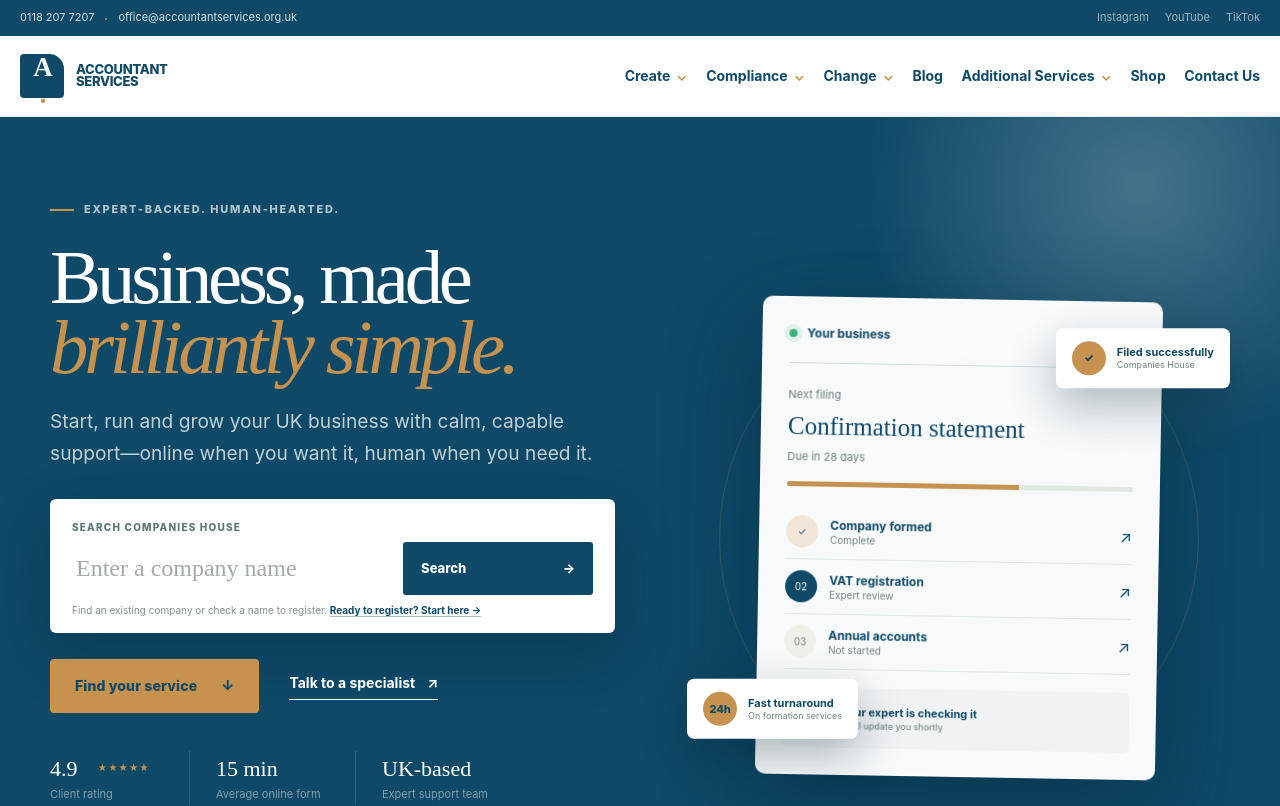
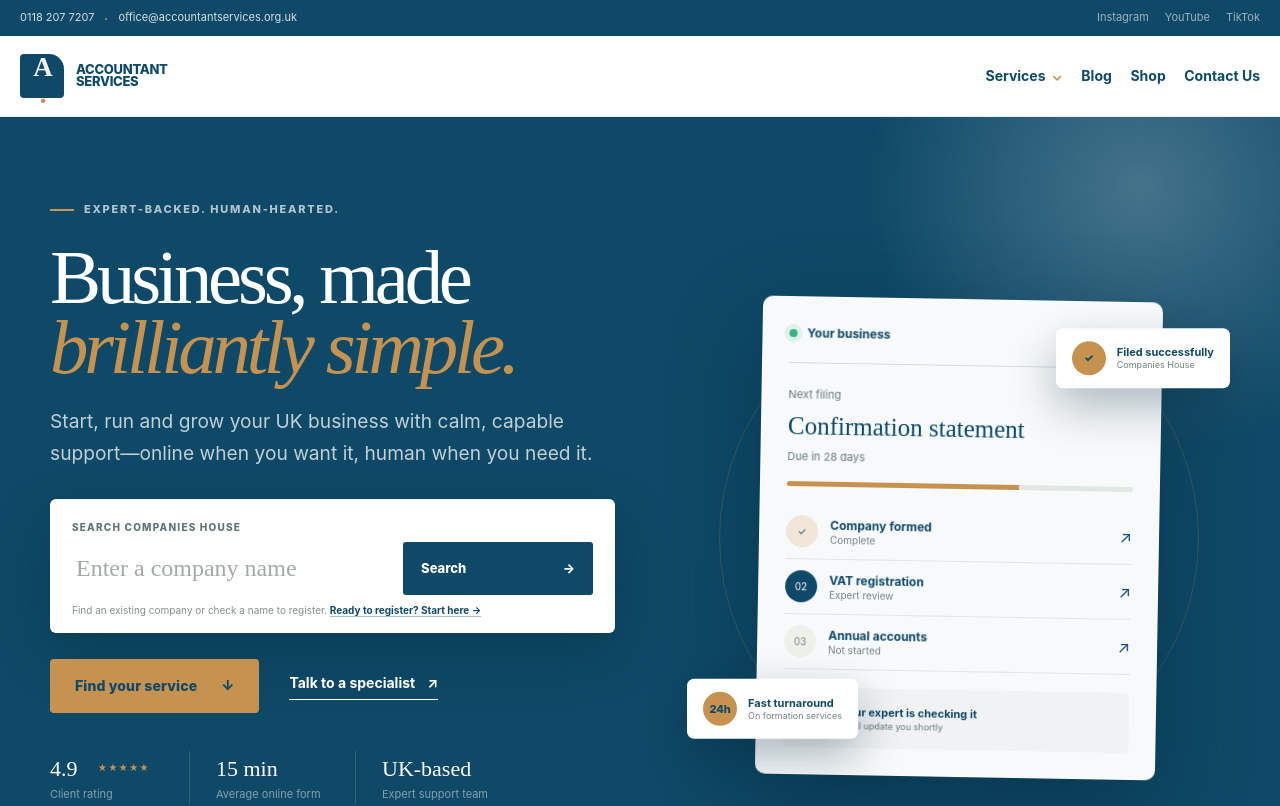
Before and after one commit to Tynarshe/accountant-services, a Next.js app: page / in a window 1280 px wide. Shown: the top 806 px of the page. Built offline with nearby package versions, Linux system fonts and the light colour scheme.

Commit message:
Consolidate services navigation

```diff
--- a/app/components/interactive.tsx
+++ b/app/components/interactive.tsx
@@ -3,44 +3,12 @@
 import { FormEvent, useState } from "react";
 import { categories, services } from "../lib/services";
 
-const navigationGroups = [
-  {
-    label: "Create",
-    href: "/additional-services#create",
-    slugs: ["ltd", "registeredoffice", "dormantcompany", "soletrader", "selfassessmentregistration"],
-  },
-  {
-    label: "Compliance",
-    href: "/additional-services#compliance",
-    slugs: ["confirmationstatement", "vatregistration", "payeregistration", "selfassessmentfiling"],
-  },
-  {
-    label: "Change",
-    href: "/additional-services#change",
-    slugs: ["changecompanyname", "changecompanyaddress", "changedirectordetails", "changecapitalshareholders", "changecompanyactivities", "changepscdetails"],
-  },
-  {
-    label: "Additional Services",
-    href: "/additional-services#additional-services",
-    slugs: ["virtual-finance-director", "invoice-monitoring-and-tracking", "business-plan", "corporation-tax-filing", "book-keeping"],
-  },
-] as const;
-
-export function HeaderDropdown({
-  label,
-  href,
-  slugs,
-}: {
-  label: string;
-  href: string;
-  slugs: readonly string[];
-}) {
+export function ServicesMenu() {
   const [open, setOpen] = useState(false);
-  const links = slugs.map((slug) => services.find((service) => service.slug === slug)).filter(Boolean);
 
   return (
     <div
-      className="header-dropdown"
+      className="header-dropdown services-dropdown"
       onMouseEnter={() => setOpen(true)}
       onMouseLeave={() => setOpen(false)}
       onBlur={(event) => {
@@ -56,21 +24,37 @@ export function HeaderDropdown({
         aria-expanded={open}
         onClick={() => setOpen((value) => !value)}
       >
-        {label} <span aria-hidden="true">⌄</span>
+        Services <span aria-hidden="true">⌄</span>
       </button>
       {open && (
-        <div className="header-dropdown-panel">
-          <div className="header-dropdown-heading">{label}</div>
-          <div className="header-dropdown-links">
-            {links.map((service) => service && (
-              <a href={`/${service.slug}`} key={service.slug} onClick={() => setOpen(false)}>
-                {service.title}<span>↗</span>
-              </a>
+        <div className="services-mega-menu">
+          <div className="mega-menu-head">
+            <div>
+              <p>Everything in one place</p>
+              <h2>How can we help your business?</h2>
+            </div>
+            <a href="/additional-services" onClick={() => setOpen(false)}>
+              View all services <span>→</span>
+            </a>
+          </div>
+          <div className="mega-menu-grid">
+            {categories.map((category, index) => (
+              <section className="mega-menu-category" key={category.name}>
+                <div className="mega-category-title">
+                  <span>0{index + 1}</span>
+                  <h3>{category.name}</h3>
+                </div>
+                <p>{category.description}</p>
+                <div className="mega-service-links">
+                  {services.filter((service) => service.category === category.name).map((service) => (
+                    <a href={`/${service.slug}`} key={service.slug} onClick={() => setOpen(false)}>
+                      {service.title}<span>↗</span>
+                    </a>
+                  ))}
+                </div>
+              </section>
             ))}
           </div>
-          <a className="header-dropdown-all" href={href} onClick={() => setOpen(false)}>
-            View {label.toLowerCase()} services <span>→</span>
-          </a>
         </div>
       )}
     </div>
@@ -94,31 +78,25 @@ export function MobileNav() {
       </button>
       {open && (
         <div className="mobile-panel">
-          {navigationGroups.slice(0, 3).map((group) => (
-            <details className="mobile-services" key={group.label}>
-              <summary>{group.label} <span aria-hidden="true">+</span></summary>
-              <div className="mobile-service-groups">
-                <section>
-                  {group.slugs.map((slug) => services.find((service) => service.slug === slug)).filter(Boolean).map((service) => service && (
-                    <a href={`/${service.slug}`} key={service.slug} onClick={() => setOpen(false)}>{service.title}<span>↗</span></a>
+          <details className="mobile-services">
+            <summary>Services <span aria-hidden="true">+</span></summary>
+            <div className="mobile-service-groups">
+              {categories.map((category) => (
+                <section key={category.name}>
+                  <h3>{category.name}</h3>
+                  {services.filter((service) => service.category === category.name).map((service) => (
+                    <a href={`/${service.slug}`} key={service.slug} onClick={() => setOpen(false)}>
+                      {service.title}<span>↗</span>
+                    </a>
                   ))}
                 </section>
-                <a className="mobile-all-services" href={group.href} onClick={() => setOpen(false)}>View {group.label.toLowerCase()} services <span>→</span></a>
-              </div>
-            </details>
-          ))}
-          <a href="/blog" onClick={() => setOpen(false)}>Blog</a>
-          <details className="mobile-services">
-            <summary>Additional Services <span aria-hidden="true">+</span></summary>
-            <div className="mobile-service-groups">
-              <section>
-                {navigationGroups[3].slugs.map((slug) => services.find((service) => service.slug === slug)).filter(Boolean).map((service) => service && (
-                  <a href={`/${service.slug}`} key={service.slug} onClick={() => setOpen(false)}>{service.title}<span>↗</span></a>
-                ))}
-              </section>
-              <a className="mobile-all-services" href="/additional-services" onClick={() => setOpen(false)}>View all additional services <span>→</span></a>
+              ))}
+              <a className="mobile-all-services" href="/additional-services" onClick={() => setOpen(false)}>
+                View all services <span>→</span>
+              </a>
             </div>
           </details>
+          <a href="/blog" onClick={() => setOpen(false)}>Blog</a>
           <a href="/shop" onClick={() => setOpen(false)}>Shop</a>
           <a href="/contact" onClick={() => setOpen(false)}>Contact Us</a>
           <a className="button button-primary" href="/ltd" onClick={() => setOpen(false)}>Start a company <span>↗</span></a>
--- a/app/components/site-shell.tsx
+++ b/app/components/site-shell.tsx
@@ -1,4 +1,4 @@
-import { HeaderDropdown, MobileNav, Newsletter } from "./interactive";
+import { MobileNav, Newsletter, ServicesMenu } from "./interactive";
 
 export function Logo() {
   return (
@@ -29,11 +29,8 @@ export function Header() {
         <div className="header-inner">
           <Logo />
           <nav className="desktop-nav" aria-label="Main navigation">
-            <HeaderDropdown label="Create" href="/additional-services#create" slugs={["ltd", "registeredoffice", "dormantcompany", "soletrader", "selfassessmentregistration"]} />
-            <HeaderDropdown label="Compliance" href="/additional-services#compliance" slugs={["confirmationstatement", "vatregistration", "payeregistration", "selfassessmentfiling"]} />
-            <HeaderDropdown label="Change" href="/additional-services#change" slugs={["changecompanyname", "changecompanyaddress", "changedirectordetails", "changecapitalshareholders", "changecompanyactivities", "changepscdetails"]} />
+            <ServicesMenu />
             <a href="/blog">Blog</a>
-            <HeaderDropdown label="Additional Services" href="/additional-services#additional-services" slugs={["virtual-finance-director", "invoice-monitoring-and-tracking", "business-plan", "corporation-tax-filing", "book-keeping"]} />
             <a href="/shop">Shop</a>
             <a href="/contact">Contact Us</a>
           </nav>
--- a/app/globals.css
+++ b/app/globals.css
@@ -48,6 +48,7 @@ button { color: inherit; }
 .desktop-nav > a::after { content: ""; position: absolute; left: 0; right: 100%; bottom: -7px; height: 2px; background: var(--coral); transition: right .25s ease; }
 .desktop-nav > a:hover::after { right: 0; }
 .header-dropdown { position: relative; }
+.services-dropdown { position: static; }
 .header-dropdown-trigger { position: relative; padding: 28px 0; display: inline-flex; align-items: center; gap: 6px; background: transparent; border: 0; font-size: 14px; font-weight: 650; white-space: nowrap; cursor: pointer; }
 .header-dropdown-trigger::after { content: ""; position: absolute; left: 0; right: 100%; bottom: 20px; height: 2px; background: var(--coral); transition: right .25s ease; }
 .header-dropdown-trigger:hover::after, .header-dropdown-trigger[aria-expanded="true"]::after { right: 0; }
```
Also changed, not shown: 1 other file (tests, documents, lock files or other folders).
